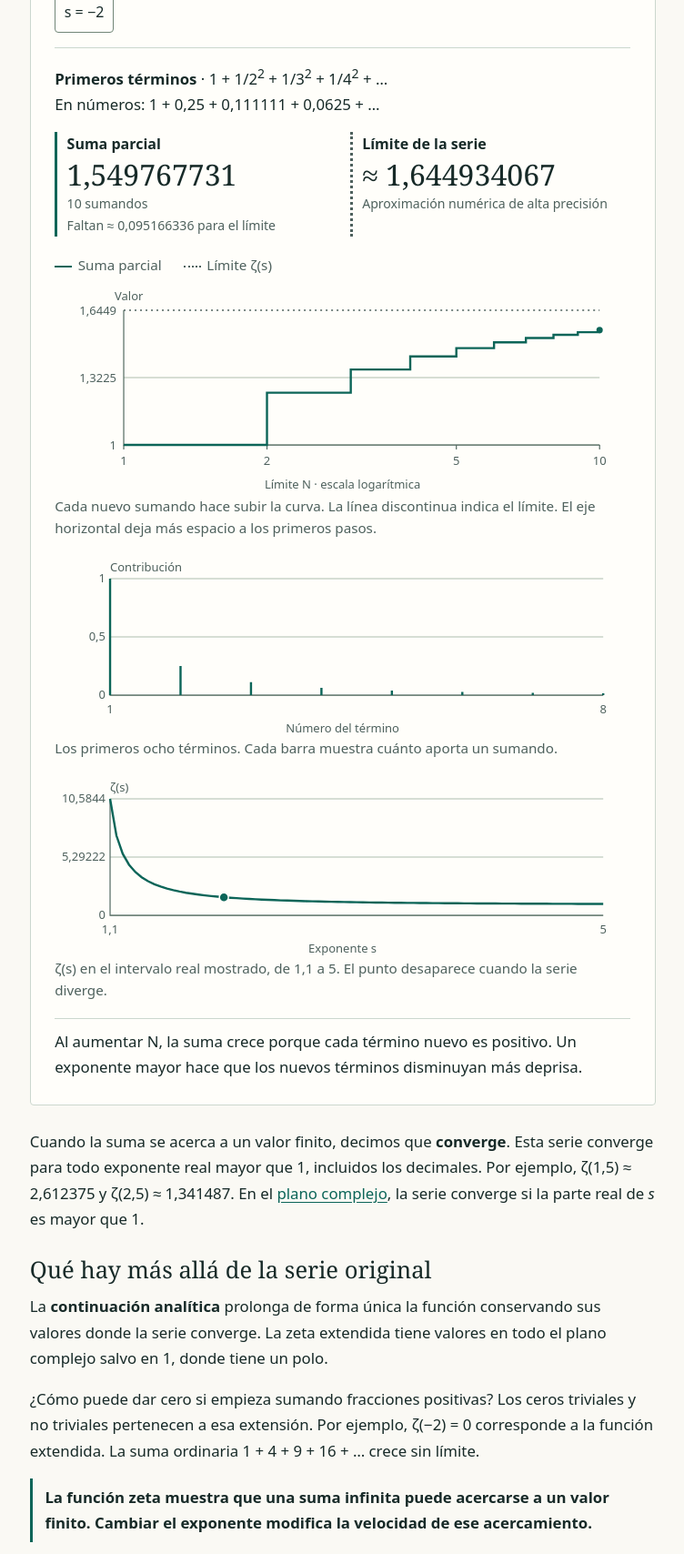
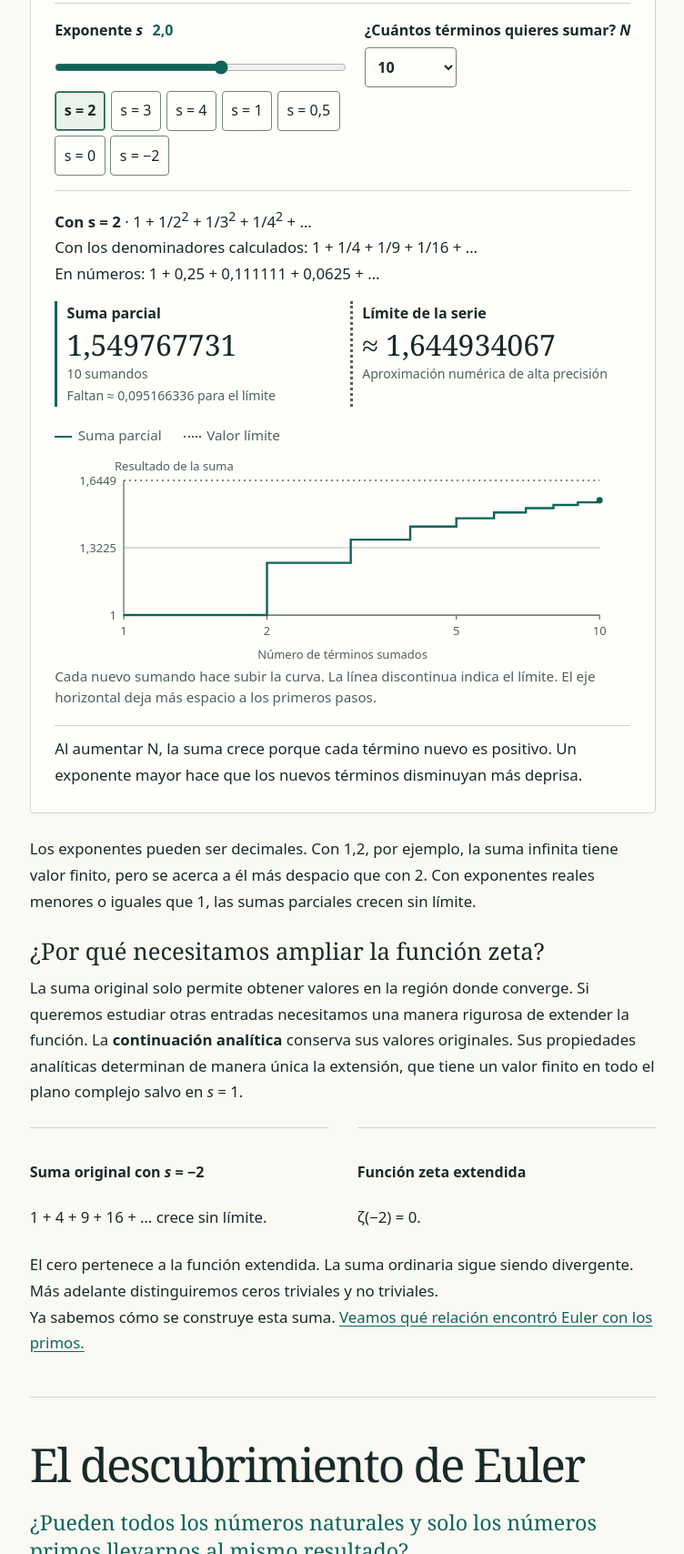
Before and after one commit to fjmonge-it/hipotesis-riemann, a plain HTML site: page index.html in a window 1280 px wide. Shown: the part 4573-6281 px from the top of the page at 91% size, without its empty margins (428-1180 px from the left). Drawn offline with Linux system fonts and the light colour scheme.

Commit message:
Explica la serie de la zeta antes de estudiar su límite

```diff
--- a/index.html
+++ b/index.html
@@ -98,35 +98,36 @@
 
       <section id="zeta" aria-labelledby="titulo-zeta">
         <h2 id="titulo-zeta">Una máquina matemática llamada función zeta</h2>
-        <p class="experiment-question">¿Cómo puede una suma de infinitos términos acercarse a un número finito?</p>
-        <p>Una función asigna una salida a cada entrada que admite. Por ejemplo, la regla «multiplica por dos» recibe 3 y devuelve 6. La zeta recibe un exponente <var>s</var>. En su representación original, elevamos cada entero positivo a ese exponente y sumamos los inversos. La serie infinita converge solo si Re(<var>s</var>) &gt; 1. Con entradas reales, esto significa <var>s</var> &gt; 1.</p>
+        <p class="experiment-question">¿Qué es la zeta y cómo construye su suma?</p>
+        <p>Una función es una regla que recibe una entrada y devuelve un resultado. Por ejemplo, «multiplica por dos» recibe 3 y devuelve 6.</p>
+        <p>La función zeta recibe un exponente <var>s</var>. Elevamos a ese exponente cada número natural y colocamos el resultado en el denominador de una fracción con numerador 1. Por ejemplo, cuando <var>s</var> = 2, el número 3 da una fracción con denominador 3² = 9.</p>
+        <p>Esta representación infinita converge si Re(<var>s</var>) &gt; 1. Para los exponentes reales con los que empezaremos, la condición es sencillamente <var>s</var> &gt; 1. Más adelante veremos qué significa Re(<var>s</var>).</p>
         <figure class="formula">
           <div class="equation">ζ(<var>s</var>) = 1 + 1/2<sup><var>s</var></sup> + 1/3<sup><var>s</var></sup> + 1/4<sup><var>s</var></sup> + …</div>
-          <figcaption>ζ se lee «zeta». Elevamos cada entero positivo a <var>s</var> y sumamos los inversos. Con <var>s</var> = 2, empezamos por 1, 1/4 y 1/9.</figcaption>
+          <figcaption>ζ se lee «zeta». Los puntos suspensivos indican que seguimos sumando fracciones indefinidamente.</figcaption>
         </figure>
         <div class="experiment" id="experimento-zeta" hidden role="group" aria-labelledby="experimento-zeta-titulo">
-          <h3 id="experimento-zeta-titulo">Acércate al límite</h3>
-          <div class="experiment-guide">
-            <strong>Prueba este experimento</strong>
-            <ol>
-              <li>Con <var>s</var> = 2, pasa de 10 a 1.000 sumandos y fíjate en cuánto falta para el límite.</li>
-              <li>Repite con <var>s</var> = 1,2. Después elige <var>s</var> = 0,5 y compara 500 y 10.000 términos. ¿Sigue habiendo un límite?</li>
-            </ol>
-          </div>
+          <h3 id="experimento-zeta-titulo">Construye la suma de la función zeta</h3>
+          <p>Elige un exponente y observa cómo cambian los denominadores. Después decide cuántas fracciones sumar. Cuando nos detenemos tras un número concreto de términos obtenemos una <strong>suma parcial</strong>.</p>
+          <p>Si esas sumas se acercan a un valor finito al añadir términos, la serie converge y ese valor es su límite. Compara, por ejemplo, lo que ocurre al pasar de 500 a 10.000 términos con <var>s</var> = 2 y con <var>s</var> = 0,5.</p>
           <div data-controls></div>
           <p class="v2-expression" data-expanded></p>
           <dl class="experiment-results" data-results></dl>
           <figure class="experiment-chart" data-chart></figure>
-          <figure class="experiment-chart" data-terms><svg role="img"></svg><figcaption>Los primeros ocho términos. Cada barra muestra cuánto aporta un sumando.</figcaption></figure>
-          <figure class="experiment-chart" data-zeta-values><svg role="img"></svg><figcaption>ζ(s) en el intervalo real mostrado, de 1,1 a 5. El punto desaparece cuando la serie diverge.</figcaption></figure>
           <p class="experiment-insight" data-insight></p>
         </div>
         <p id="ejemplo-zeta">Con <var>s</var> = 2, diez términos dan aproximadamente 1,549768 y mil términos dan 1,643935. El límite es aproximadamente 1,644934. Los términos siguen añadiendo cantidades positivas, cada vez menores.</p>
-        <p>Cuando la suma se acerca a un valor finito, decimos que <strong>converge</strong>. Esta serie converge para todo exponente real mayor que 1, incluidos los decimales. Por ejemplo, ζ(1,5) ≈ 2,612375 y ζ(2,5) ≈ 1,341487. En el <a href="#continuacion-zeta">plano complejo</a>, la serie converge si la parte real de <var>s</var> es mayor que 1.</p>
-        <h3>Qué hay más allá de la serie original</h3>
-        <p>La <strong>continuación analítica</strong> prolonga de forma única la función conservando sus valores donde la serie converge. La zeta extendida tiene valores en todo el plano complejo salvo en 1, donde tiene un polo.</p>
-        <p>¿Cómo puede dar cero si empieza sumando fracciones positivas? Los ceros triviales y no triviales pertenecen a esa extensión. Por ejemplo, ζ(−2) = 0 corresponde a la función extendida. La suma ordinaria 1 + 4 + 9 + 16 + … crece sin límite.</p>
-        <p class="takeaway">La función zeta muestra que una suma infinita puede acercarse a un valor finito. Cambiar el exponente modifica la velocidad de ese acercamiento.</p>
+        <p>Los exponentes pueden ser decimales. Con 1,2, por ejemplo, la suma infinita tiene valor finito, pero se acerca a él más despacio que con 2. Con exponentes reales menores o iguales que 1, las sumas parciales crecen sin límite.</p>
+        <div id="continuacion-zeta">
+          <h3>¿Por qué necesitamos ampliar la función zeta?</h3>
+          <p>La suma original solo permite obtener valores en la región donde converge. Si queremos estudiar otras entradas necesitamos una manera rigurosa de extender la función. La <strong>continuación analítica</strong> conserva sus valores originales. Sus propiedades analíticas determinan de manera única la extensión, que tiene un valor finito en todo el plano complejo salvo en <var>s</var> = 1.</p>
+          <div class="closing-topics">
+            <div><h4>Suma original con <var>s</var> = −2</h4><p>1 + 4 + 9 + 16 + … crece sin límite.</p></div>
+            <div><h4>Función zeta extendida</h4><p>ζ(−2) = 0.</p></div>
+          </div>
+          <p>El cero pertenece a la función extendida. La suma ordinaria sigue siendo divergente. Más adelante distinguiremos ceros triviales y no triviales.</p>
+        </div>
+        <p>Ya sabemos cómo se construye esta suma. <a href="#euler">Veamos qué relación encontró Euler con los primos.</a></p>
       </section>
 
       <section id="euler" aria-labelledby="titulo-euler">
--- a/js/zeta-chart.js
+++ b/js/zeta-chart.js
@@ -47,13 +47,13 @@ export function renderZetaChart(figure, { sums, products, reference, compare, ca
     <ul class="legend" aria-label="Leyenda">
       <li>Suma parcial</li>
       ${compare ? '<li class="legend-li">Producto parcial</li>' : ''}
-      ${reference !== null ? '<li class="legend-limit">Límite ζ(s)</li>' : ''}
+      ${reference !== null ? '<li class="legend-limit">Valor límite</li>' : ''}
     </ul>
     <svg viewBox="0 0 ${width} ${bottom + 56}" role="img" aria-label="${label}">
       <g class="plot-text">
-        <text x="66" y="17">Valor</text>
+        <text x="66" y="17">Resultado de la suma</text>
         ${grid}${marks}
-        <text x="${width / 2}" y="${bottom + 48}" text-anchor="middle">Límite N · escala logarítmica</text>
+        <text x="${width / 2}" y="${bottom + 48}" text-anchor="middle">${compare ? 'Último número incluido' : 'Número de términos sumados'}</text>
       </g>
       <path class="axis" d="M${left} ${top}V${bottom}H${right}"/>
       <path class="line-primes" d="${sumPath}"/>
--- a/js/zeta-experiments.js
+++ b/js/zeta-experiments.js
@@ -1,4 +1,4 @@
-import { numberLabel, plot } from './v2-chart.js';
+import { numberLabel } from './v2-chart.js';
 import { realSeries, zetaEvolution, zetaReference } from './zeta.js';
 import { formatCount, formatGap, formatValue, renderZetaChart } from './zeta-chart.js';
 
@@ -13,12 +13,6 @@ export function initZetaExperiment(root, compare = false) {
   const chart = root.querySelector('[data-chart]');
   const insight = root.querySelector('[data-insight]');
   const expanded = root.querySelector('[data-expanded]');
-  const terms = root.querySelector('[data-terms]');
-  const functionPlot = root.querySelector('[data-zeta-values]');
-  const zetaCurve = compare ? null : Array.from({ length: 79 }, (_, i) => {
-    const value = 1.1 + i * .05;
-    return [value, zetaReference(value)];
-  });
   controls.innerHTML = `
     <div class="experiment-controls zeta-controls">
       <div class="exponent-control">
@@ -28,7 +22,7 @@ export function initZetaExperiment(root, compare = false) {
           ${(compare ? quick : [...quick, 1, 0.5, 0, -2]).map(value => '<button type="button" data-exponent="' + value + '">s = ' + numberLabel(value) + '</button>').join('')}
         </div>
       </div>
-      <label for="${id}-n">${compare ? 'Límite' : 'Número de términos'} <var>N</var>
+      <label for="${id}-n">${compare ? '¿Hasta qué número quieres calcular?' : '¿Cuántos términos quieres sumar?'} <var>N</var>
         <select id="${id}-n">${(compare ? limits : [...limits, 10000, 100000]).map(n => '<option value="' + n + '"' + (n === 10 ? ' selected' : '') + '>' + formatCount(n) + '</option>').join('')}</select>
       </label>
     </div>`;
@@ -49,20 +43,6 @@ export function initZetaExperiment(root, compare = false) {
   function drawChart() {
     chartWidth = chart.clientWidth;
     renderZetaChart(chart, chartData);
-    if (compare) return;
-    const { s, reference } = chartData;
-    const contributions = Array.from({ length: 8 }, (_, i) => [i + 1, (i + 1) ** -s]);
-    plot(terms, {
-      series: [{ points: contributions, style: 'line-primes', bars: true }],
-      minX: 1, maxX: 8, maxY: Math.max(...contributions.map(point => point[1])),
-      xLabel: 'Número del término', yLabel: 'Contribución', label: 'Primeros ocho términos para s = ' + numberLabel(s),
-    });
-    plot(functionPlot, {
-      series: [{ points: zetaCurve, style: 'line-primes' }],
-      minX: 1.1, maxX: 5, maxY: zetaCurve[0][1],
-      marker: reference === null ? undefined : [s, reference],
-      xLabel: 'Exponente s', yLabel: 'ζ(s)', label: 'Valores de zeta para s real mayor que uno',
-    });
   }
 
   function update() {
@@ -87,8 +67,10 @@ export function initZetaExperiment(root, compare = false) {
         <strong>Camino B · Primeros factores</strong>
         <span class="euler-factors">${factors.map((factor, i) => '<span>' + (i ? '× ' : '') + factor + '</span>').join('')}<span>× …</span></span>`;
     } else {
-      expanded.innerHTML = '<strong>Primeros términos</strong> · 1 + '
+      expanded.innerHTML = '<strong>Con s = ' + a + '</strong> · 1 + '
         + [2, 3, 4].map(k => '1/' + k + '<sup>' + a + '</sup>').join(' + ') + ' + …'
+        + '<br>Con los denominadores calculados' + (Number.isInteger(s) ? ': ' : ' (aproximados): ')
+        + '1 + ' + [2, 3, 4].map(k => (s < 0 ? numberLabel(k ** -s) : '1/' + numberLabel(k ** s))).join(' + ') + ' + …'
         + '<br>En números: 1 + ' + [2, 3, 4].map(k => numberLabel(k ** -s)).join(' + ') + ' + …';
     }
     const sum = sums.at(-1);
@@ -142,7 +124,9 @@ export function initZetaExperiment(root, compare = false) {
     if (s >= 4) pace = 'Con un exponente alto, los inversos de las potencias se hacen pequeños muy deprisa. Por eso las aproximaciones mejoran con pocos pasos.';
     insight.textContent = divergent
       ? (s === 1 ? 'En s = 1, cada término es pequeño, pero la suma armónica crece sin límite.'
-        : 'Para s menor que 1, los términos son al menos tan grandes como los de la serie armónica, que diverge.')
+        : s < 0 ? 'Los términos crecen. Añadir más hace que la suma aumente sin límite.'
+        : s === 0 ? 'Todos los términos valen 1. La suma aumenta en una unidad cada vez.'
+        : 'Las fracciones disminuyen, pero demasiado despacio para que la suma se acerque a un valor finito.')
       : observation + ' ' + pace;
     announcementText = 'Suma parcial: ' + formatValue(sum) + '. '
       + (compare ? 'Producto parcial: ' + formatValue(product) + '. ' : '')
```
